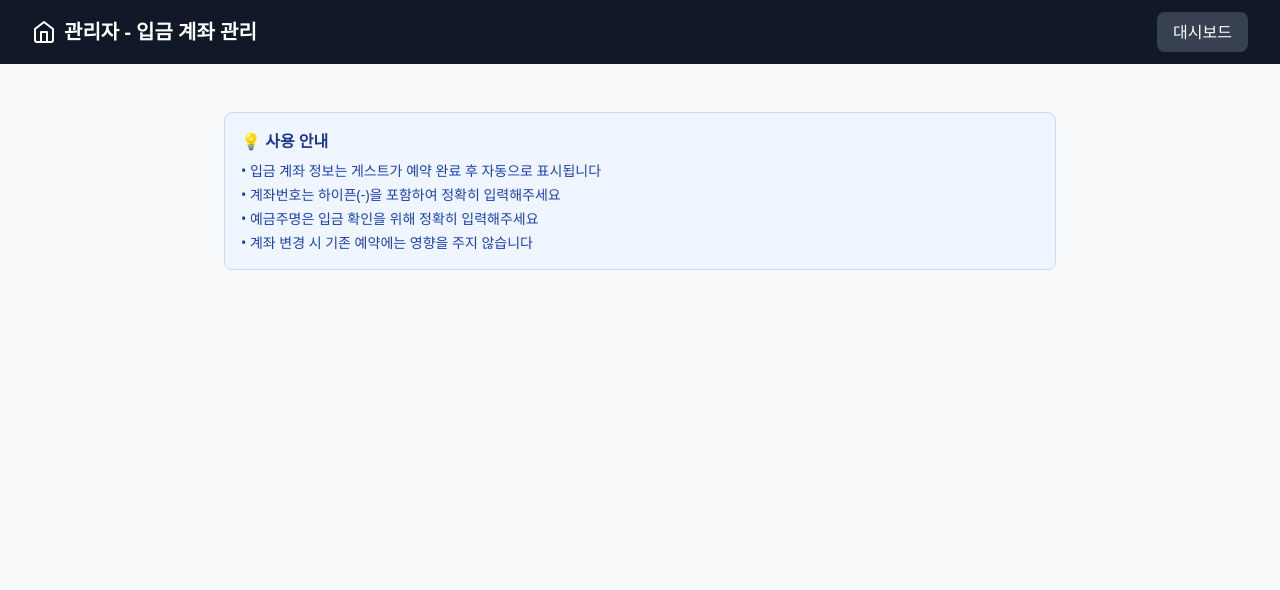
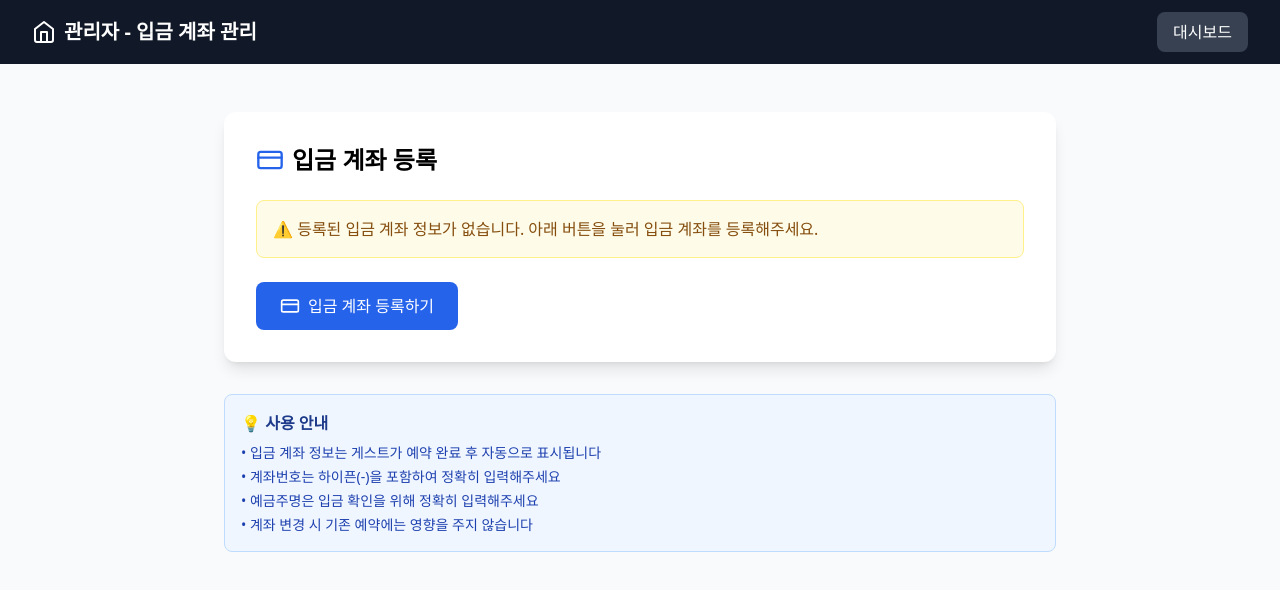
Before and after one commit to victor6080h/accommodation-booking1, a Next.js app: page /admin/payment in a window 1280 px wide. Shown: the top 590 px of the page. Built offline with nearby package versions, Linux system fonts and the light colour scheme; no server answers; the database is empty.

Commit message:
fix: show registration form when no payment info exists

```diff
--- a/app/admin/payment/page.tsx
+++ b/app/admin/payment/page.tsx
@@ -169,6 +169,30 @@ export default function AdminPayment() {
           </div>
         )}
 
+        {/* No Payment Info Yet */}
+        {!isEditing && !paymentInfo && (
+          <div className="bg-white rounded-xl shadow-lg p-8 mb-8">
+            <h2 className="text-2xl font-bold mb-6 flex items-center">
+              <CreditCard className="w-7 h-7 mr-2 text-blue-600" />
+              입금 계좌 등록
+            </h2>
+
+            <div className="bg-yellow-50 border border-yellow-200 rounded-lg p-4 mb-6">
+              <p className="text-yellow-800">
+                ⚠️ 등록된 입금 계좌 정보가 없습니다. 아래 버튼을 눌러 입금 계좌를 등록해주세요.
+              </p>
+            </div>
+
+            <button
+              onClick={() => setIsEditing(true)}
+              className="flex items-center space-x-2 px-6 py-3 bg-blue-600 text-white rounded-lg hover:bg-blue-700 transition"
+            >
+              <CreditCard className="w-5 h-5" />
+              <span>입금 계좌 등록하기</span>
+            </button>
+          </div>
+        )}
+
         {/* Edit Form */}
         {isEditing && (
           <div className="bg-white rounded-xl shadow-lg p-8">
```
